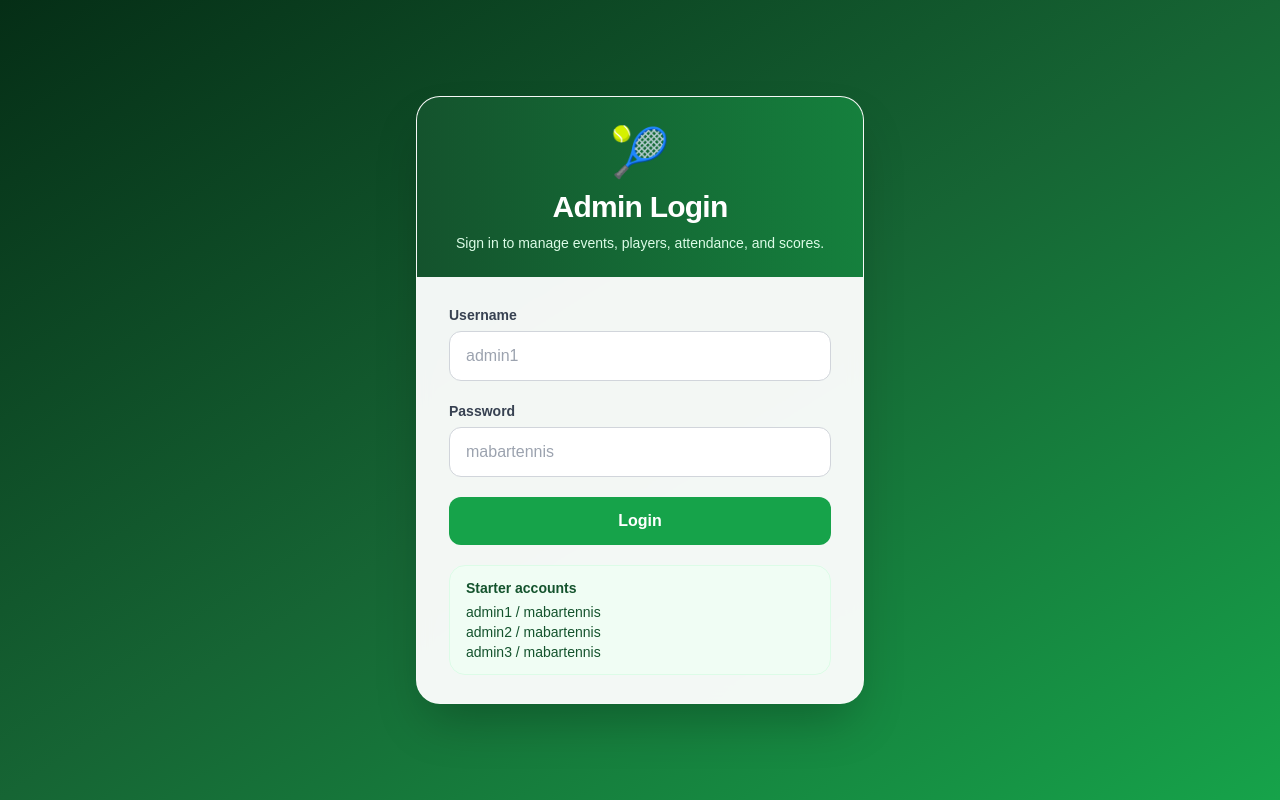
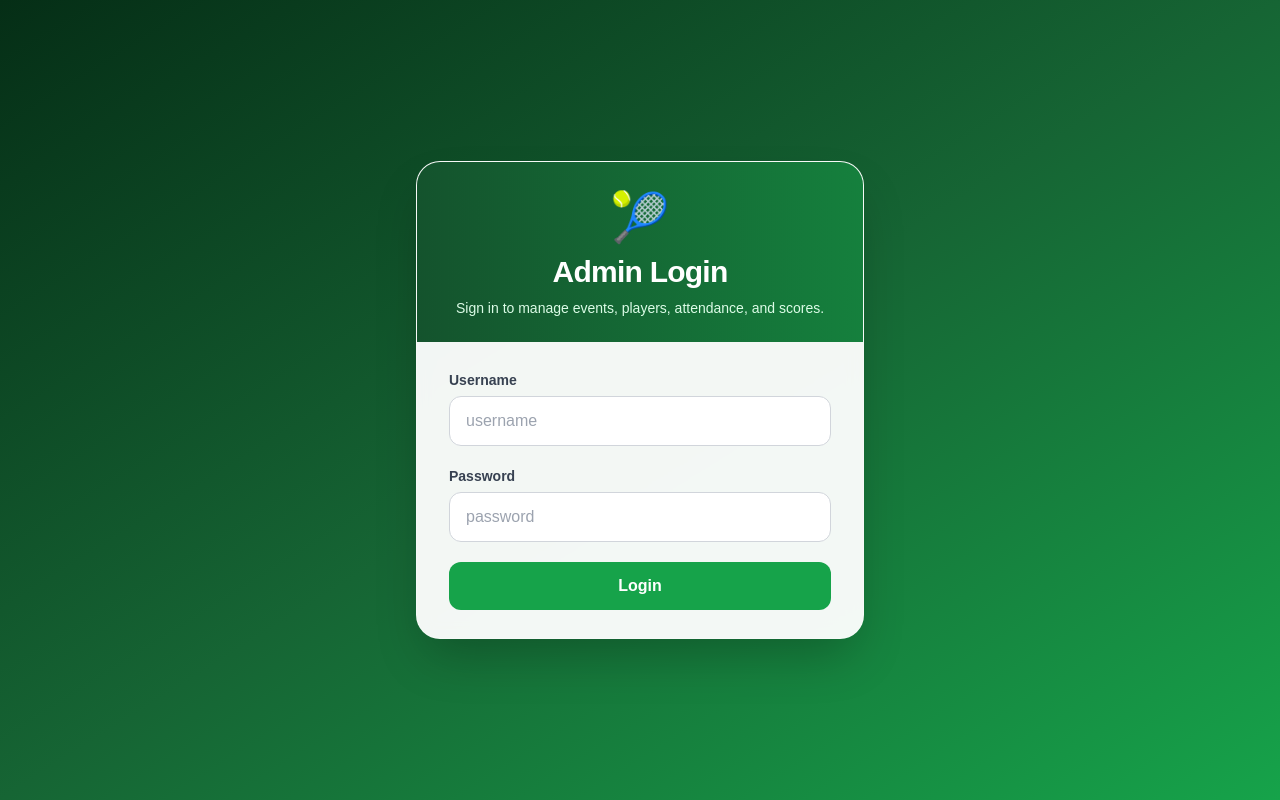
Before and after one commit to sidikriders/host-event-tennis-static, a Next.js app: page /login in a window 1280 px wide. Built offline with nearby package versions, Linux system fonts and the light colour scheme; no server answers.

Commit message:
login using supabase

```diff
--- a/package.json
+++ b/package.json
@@ -12,6 +12,7 @@
     "lint": "next lint"
   },
   "dependencies": {
+    "@supabase/supabase-js": "^2.103.0",
     "date-fns": "^4.1.0",
     "html2canvas": "^1.4.1",
     "next": "15.5.15",
--- a/src/app/login/page.tsx
+++ b/src/app/login/page.tsx
@@ -20,25 +20,18 @@ export default function LoginPage() {
     }
   }, [isAuthenticated, isReady, nextPath, router]);
 
-  const handleSubmit = (event: FormEvent<HTMLFormElement>) => {
+  const handleSubmit = async (event: FormEvent<HTMLFormElement>) => {
     event.preventDefault();
-    const success = login(username, password);
+    setError(''); // Clear previous errors
 
-    if (!success) {
-      setError('Invalid username or password.');
+    // Note: I renamed 'username' to 'email' here to match Supabase defaults
+    const { error } = await login(username, password);
+
+    if (error) {
+      setError(error.message); // Supabase provides descriptive error messages
       return;
     }
-
-    router.replace(nextPath);
   };
-
-  if (!isReady || isAuthenticated) {
-    return (
-      <div className="min-h-screen bg-gradient-to-br from-green-900 via-green-800 to-green-700 flex items-center justify-center px-4">
-        <div className="text-white text-lg font-semibold">Loading...</div>
-      </div>
-    );
-  }
 
   return (
     <div className="min-h-screen bg-gradient-to-br from-green-950 via-green-800 to-green-600 flex items-center justify-center px-4 py-10">
@@ -56,7 +49,7 @@ export default function LoginPage() {
               className="w-full rounded-xl border border-gray-300 px-4 py-3 text-gray-900 focus:outline-none focus:ring-2 focus:ring-green-500"
               value={username}
               onChange={(event) => setUsername(event.target.value)}
-              placeholder="admin1"
+              placeholder="username"
               autoComplete="username"
               required
             />
@@ -69,7 +62,7 @@ export default function LoginPage() {
               className="w-full rounded-xl border border-gray-300 px-4 py-3 text-gray-900 focus:outline-none focus:ring-2 focus:ring-green-500"
               value={password}
               onChange={(event) => setPassword(event.target.value)}
-              placeholder="mabartennis"
+              placeholder="password"
               autoComplete="current-password"
               required
             />
@@ -83,13 +76,6 @@ export default function LoginPage() {
           >
             Login
           </button>
-
-          <div className="rounded-2xl bg-green-50 border border-green-100 px-4 py-3 text-sm text-green-900">
-            <p className="font-semibold mb-1">Starter accounts</p>
-            <p>admin1 / mabartennis</p>
-            <p>admin2 / mabartennis</p>
-            <p>admin3 / mabartennis</p>
-          </div>
         </form>
       </div>
     </div>
--- a/src/components/AuthProvider.tsx
+++ b/src/components/AuthProvider.tsx
@@ -1,62 +1,59 @@
 'use client';
 
-import { createContext, useContext, useEffect, useMemo, useState } from 'react';
-import {
-  AuthSession,
-  authenticateUser,
-  clearStoredSession,
-  getStoredSession,
-  persistSession,
-} from '@/lib/auth';
-
+import { createContext, useContext, useEffect, useState } from 'react';
+import { supabase } from '@/lib/supabase'; // Your supabase client
+import { User, AuthError } from '@supabase/supabase-js';
 interface AuthContextValue {
-  user: AuthSession | null;
+  user: User | null;
   isAuthenticated: boolean;
   isReady: boolean;
-  login: (username: string, password: string) => boolean;
-  logout: () => void;
+  // Use 'AuthError | null' instead of 'any'
+  login: (email: string, password: string) => Promise<{ error: AuthError | null }>;
+  logout: () => Promise<void>;
 }
-
 const AuthContext = createContext<AuthContextValue | null>(null);
 
 export function AuthProvider({ children }: { children: React.ReactNode }) {
-  const [user, setUser] = useState<AuthSession | null>(null);
+  const [user, setUser] = useState<User | null>(null);
   const [isReady, setIsReady] = useState(false);
 
   useEffect(() => {
-    setUser(getStoredSession());
-    setIsReady(true);
+    // 1. Check for an existing session on load
+    const initializeAuth = async () => {
+      const { data: { session } } = await supabase.auth.getSession();
+      setUser(session?.user ?? null);
+      setIsReady(true);
+    };
+
+    initializeAuth();
+
+    // 2. Listen for changes (Sign-in, Sign-out, Token refresh)
+    const { data: { subscription } } = supabase.auth.onAuthStateChange((_event, session) => {
+      setUser(session?.user ?? null);
+      setIsReady(true);
+    });
+
+    return () => subscription.unsubscribe();
   }, []);
 
-  const value = useMemo<AuthContextValue>(
-    () => ({
-      user,
-      isAuthenticated: Boolean(user),
-      isReady,
-      login: (username: string, password: string) => {
-        const session = authenticateUser(username, password);
-        if (!session) return false;
-        persistSession(session);
-        setUser(session);
-        return true;
-      },
-      logout: () => {
-        clearStoredSession();
-        setUser(null);
-      },
-    }),
-    [isReady, user]
+  const login = async (email: string, password: string) => {
+    const { error } = await supabase.auth.signInWithPassword({ email, password });
+    return { error };
+  };
+
+  const logout = async () => {
+    await supabase.auth.signOut();
+  };
+
+  return (
+    <AuthContext.Provider value={{ user, isAuthenticated: !!user, isReady, login, logout }}>
+      {children}
+    </AuthContext.Provider>
   );
-
-  return <AuthContext.Provider value={value}>{children}</AuthContext.Provider>;
 }
 
-export function useAuth() {
+export const useAuth = () => {
   const context = useContext(AuthContext);
-
-  if (!context) {
-    throw new Error('useAuth must be used within an AuthProvider');
-  }
-
+  if (!context) throw new Error('useAuth must be used within an AuthProvider');
   return context;
-}
+};
--- /dev/null
+++ b/src/lib/supabase.ts
@@ -0,0 +1,11 @@
+import { createClient } from '@supabase/supabase-js';
+
+const supabaseUrl = process.env.NEXT_PUBLIC_SUPABASE_URL;
+const supabaseAnonKey = process.env.NEXT_PUBLIC_SUPABASE_ANON_KEY;
+
+// Instead of the "!", we check at runtime
+if (!supabaseUrl || !supabaseAnonKey) {
+  throw new Error('Missing Supabase Environment Variables');
+}
+
+export const supabase = createClient(supabaseUrl, supabaseAnonKey);
```
Also changed, not shown: 1 other file (tests, documents, lock files or other folders).
